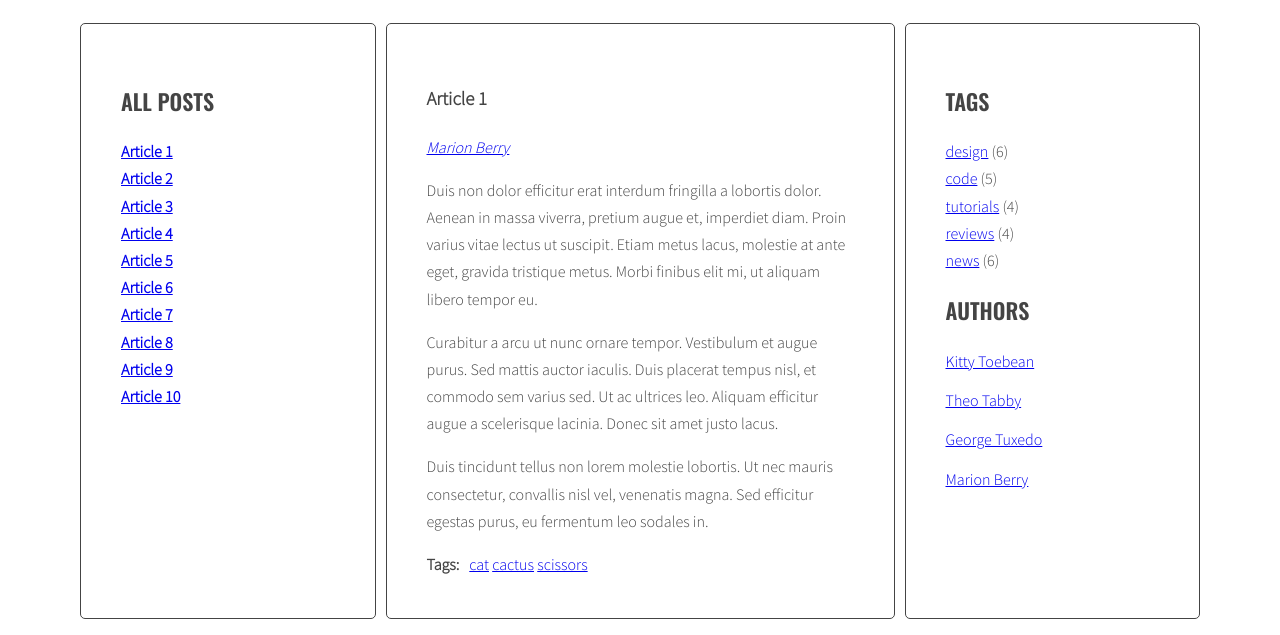
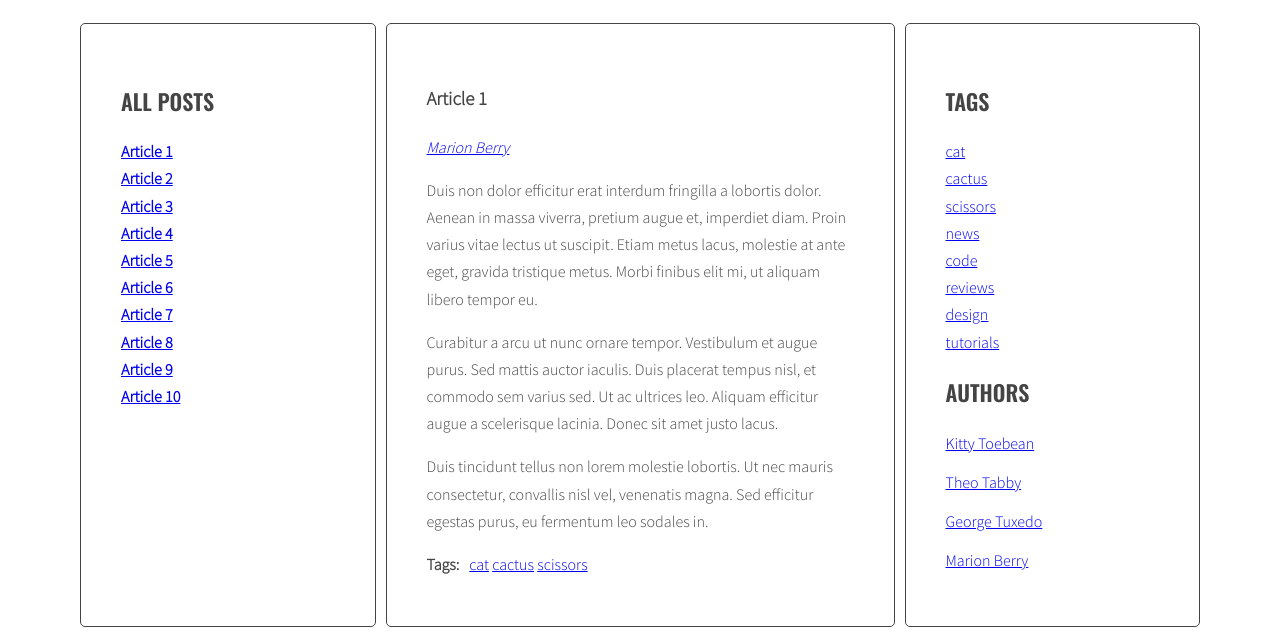
Before and after one commit to mkocz/javascript-blog, a website: page index.html in a window 1280 px wide. Shown: the part 220-855 px from the top of the page. Drawn offline with nearby package versions, Linux system fonts and the light colour scheme.

Commit message:
Add functionlity to show tag list

```diff
--- a/index.html
+++ b/index.html
@@ -170,11 +170,6 @@
 				<aside class="sidebar" aria-label="tags">
 					<h2 class="section-title">Tags</h2>
 					<ul class="list tags">
-						<li><a href="#">design</a> <span>(6)</span></li>
-						<li><a href="#">code</a> <span>(5)</span></li>
-						<li><a href="#">tutorials</a> <span>(4)</span></li>
-						<li><a href="#">reviews</a> <span>(4)</span></li>
-						<li><a href="#">news</a> <span>(6)</span></li>
 					</ul>
 					<h2 class="section-title">Authors</h2>
 					<ul class="list authors">
--- a/js/script.js
+++ b/js/script.js
@@ -2,7 +2,8 @@ const optArticleSelector = '.post',
 	optTitleSelector = '.post-title',
 	optTitleListSelector = '.titles',
 	optArticleTagsSelector = '.post-tags .list',
-	optArticleAuthorsSelector = '.post-author';
+	optArticleAuthorsSelector = '.post-author',
+	optTagsListSelector = '.tags.list';
 
 const titleClickHandler = function(event) {
 	event.preventDefault();
@@ -70,6 +71,9 @@ const generateTitleLinks = function(customSelector = '') {
 generateTitleLinks();
 
 function generateTags(){
+	/* [NEW] create a new variable allTags with an empty array */
+  let allTags = [];
+
 	/* find all articles */
     const allArticles = document.querySelectorAll(optArticleSelector);
 
@@ -90,13 +94,25 @@ function generateTags(){
 		const li = '<li><a href="#tag-' + tag + '">' + tag + '</a></li>	';
 		/* add generated code to html variable */
 		html = html + li;
+
+		/* [NEW] check if this link is NOT already in allTags */
+    if(allTags.indexOf(li) == -1){
+      /* [NEW] add generated code to allTags array */
+      allTags.push(li);
+    }
 	/* END LOOP: for each tag */
 	}
 
-    /* insert HTML of all the links into the tags wrapper */
+  /* insert HTML of all the links into the tags wrapper */
 	tagWrapper.insertAdjacentHTML('beforeend', html);
 	/* END LOOP: for every article: */
    }
+
+	/* [NEW] find list of tags in right column */
+  const tagList = document.querySelector(optTagsListSelector);
+
+  /* [NEW] add html from allTags to tagList */
+  tagList.innerHTML = allTags.join(' ');
 }
 
 generateTags();
```
